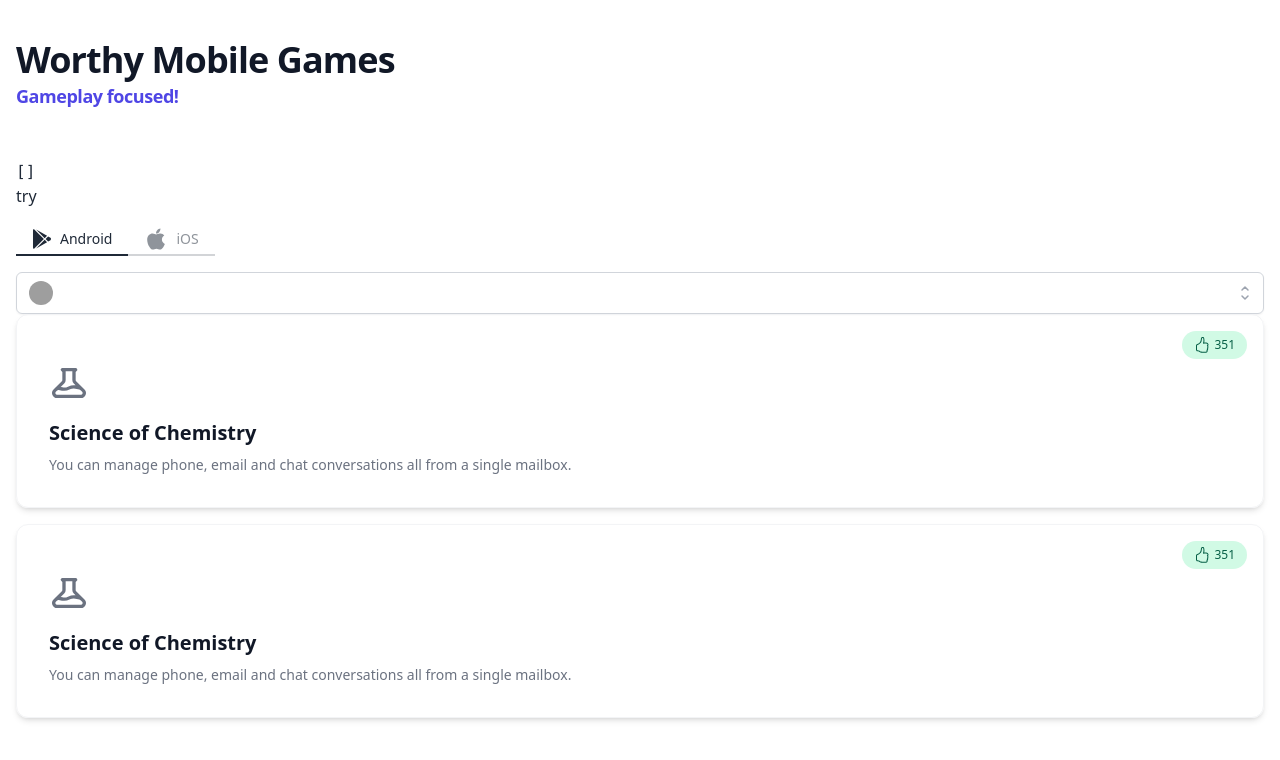
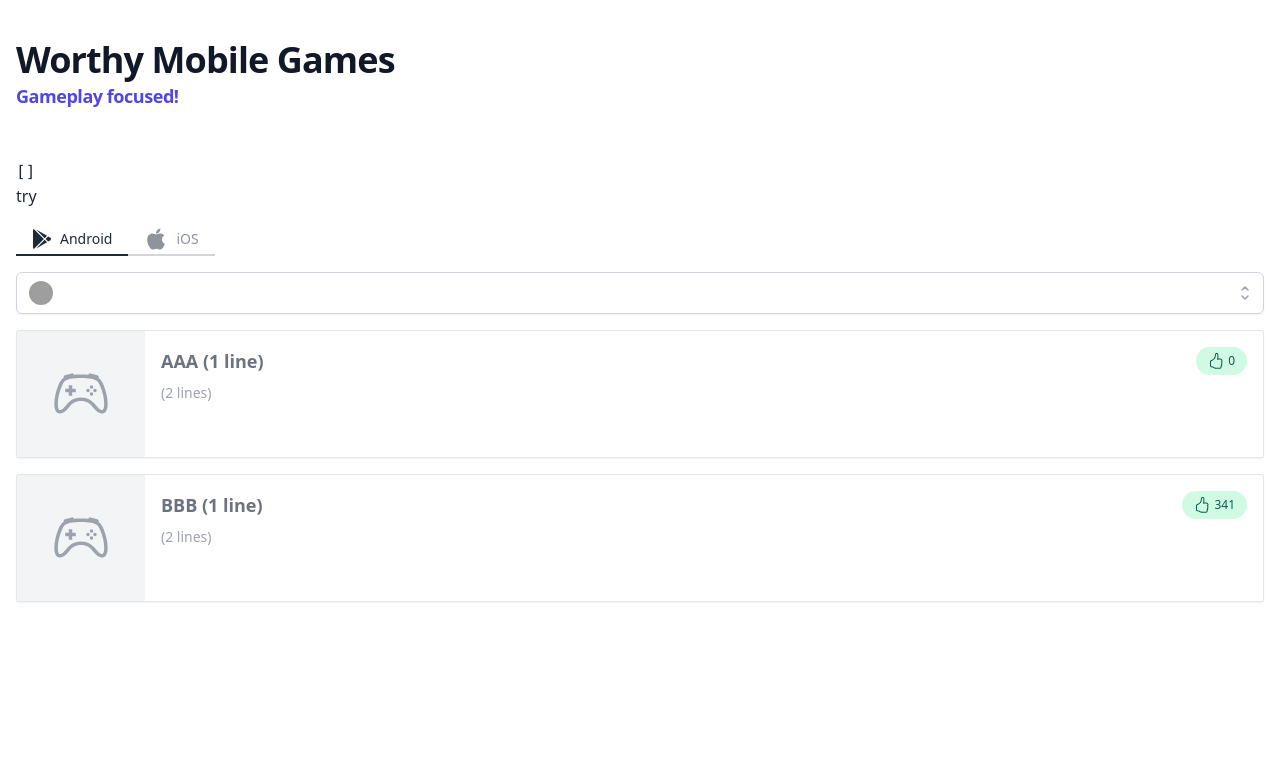
Before and after one commit to pdcmoreira/worthy-mobile-games-site, a Vue app: page /android in a window 1280 px wide. Shown: the top 760 px of the page. Built offline with nearby package versions, Linux system fonts and the light colour scheme; grey boxes are pictures that could not be loaded.

Commit message:
feat: wip

```diff
--- a/src/components/GameCard.vue
+++ b/src/components/GameCard.vue
@@ -2,44 +2,73 @@
 import type { Game } from "@/types";
 import { computed, type PropType } from "vue";
 import LikeIcon from "@/icons/LikeIcon.vue";
+import GameIcon from "@/icons/GameIcon.vue";
 
 const props = defineProps({
   game: { type: Object as PropType<Game>, required: true },
 });
 
-const likes = computed(() => 351);
+const getTagType = (tag: string) => {
+  const match = tag.match(/^(.+): (.+)$/);
+
+  if (!match) {
+    return null;
+  }
+
+  return {
+    type: match[1],
+    value: match[2],
+  };
+};
+
+// (pseudo-thinking)
+// TODO: think this through: data structure and typing
+const resolvedTags = computed(() => {
+  const result = {
+    genres: [],
+    payments: [],
+    features: [],
+  };
+
+  props.game.tags.forEach((tag) => {
+    const { type, value } = getTagType(tag);
+
+    result[type].push(value);
+  });
+
+  return result;
+});
 </script>
 
 <template>
-  <div class="relative block rounded-xl border border-gray-100 p-8 shadow-md">
-    <span
-      class="absolute right-4 top-4 flex rounded-full bg-emerald-100 px-3 py-1.5 text-xs font-medium text-emerald-800"
+  <div class="relative flex h-32 justify-center rounded-sm border shadow-sm">
+    <!-- Maybe "detach" it from the card (no background + margin right) -->
+    <div
+      class="flex w-32 min-w-fit flex-shrink-0 items-center justify-center bg-gray-100"
     >
-      <LikeIcon class="mr-1" /> {{ likes }}
-    </span>
+      <GameIcon class="h-14 w-14 text-gray-400" />
+    </div>
 
-    <div class="mt-4 text-gray-500 sm:pr-8">
-      <svg
-        class="h-8 w-8 sm:h-10 sm:w-10"
-        fill="none"
-        stroke="currentColor"
-        viewBox="0 0 24 24"
-        xmlns="http://www.w3.org/2000/svg"
+    <div class="flex flex-grow flex-col overflow-hidden p-4 text-gray-500">
+      <h3
+        class="w-full overflow-hidden overflow-ellipsis whitespace-nowrap text-lg font-bold"
       >
-        <path
-          stroke-linecap="round"
-          stroke-linejoin="round"
-          stroke-width="2"
-          d="M19.428 15.428a2 2 0 00-1.022-.547l-2.387-.477a6 6 0 00-3.86.517l-.318.158a6 6 0 01-3.86.517L6.05 15.21a2 2 0 00-1.806.547M8 4h8l-1 1v5.172a2 2 0 00.586 1.414l5 5c1.26 1.26.367 3.414-1.415 3.414H4.828c-1.782 0-2.674-2.154-1.414-3.414l5-5A2 2 0 009 10.172V5L8 4z"
-        ></path>
-      </svg>
+        {{ game.name }} (1 line)
+      </h3>
 
-      <h3 class="mt-4 text-xl font-bold text-gray-900">Science of Chemistry</h3>
+      <p
+        class="mt-2 overflow-hidden overflow-ellipsis whitespace-nowrap text-sm text-gray-400"
+      >
+        (2 lines)
+      </p>
+    </div>
 
-      <p class="mt-2 hidden text-sm sm:block">
-        You can manage phone, email and chat conversations all from a single
-        mailbox.
-      </p>
+    <div class="self-start py-4 pr-4">
+      <span
+        class="flex rounded-full bg-emerald-100 px-3 py-1.5 text-xs font-medium text-emerald-800"
+      >
+        <LikeIcon class="mr-1" /> {{ game.likes }}
+      </span>
     </div>
   </div>
 </template>
--- /dev/null
+++ b/src/icons/GameIcon.vue
@@ -0,0 +1,17 @@
+<template>
+  <svg
+    xmlns="http://www.w3.org/2000/svg"
+    width="16"
+    height="16"
+    fill="currentColor"
+    class="bi bi-controller"
+    viewBox="0 0 16 16"
+  >
+    <path
+      d="M11.5 6.027a.5.5 0 1 1-1 0 .5.5 0 0 1 1 0zm-1.5 1.5a.5.5 0 1 0 0-1 .5.5 0 0 0 0 1zm2.5-.5a.5.5 0 1 1-1 0 .5.5 0 0 1 1 0zm-1.5 1.5a.5.5 0 1 0 0-1 .5.5 0 0 0 0 1zm-6.5-3h1v1h1v1h-1v1h-1v-1h-1v-1h1v-1z"
+    />
+    <path
+      d="M3.051 3.26a.5.5 0 0 1 .354-.613l1.932-.518a.5.5 0 0 1 .62.39c.655-.079 1.35-.117 2.043-.117.72 0 1.443.041 2.12.126a.5.5 0 0 1 .622-.399l1.932.518a.5.5 0 0 1 .306.729c.14.09.266.19.373.297.408.408.78 1.05 1.095 1.772.32.733.599 1.591.805 2.466.206.875.34 1.78.364 2.606.024.816-.059 1.602-.328 2.21a1.42 1.42 0 0 1-1.445.83c-.636-.067-1.115-.394-1.513-.773-.245-.232-.496-.526-.739-.808-.126-.148-.25-.292-.368-.423-.728-.804-1.597-1.527-3.224-1.527-1.627 0-2.496.723-3.224 1.527-.119.131-.242.275-.368.423-.243.282-.494.575-.739.808-.398.38-.877.706-1.513.773a1.42 1.42 0 0 1-1.445-.83c-.27-.608-.352-1.395-.329-2.21.024-.826.16-1.73.365-2.606.206-.875.486-1.733.805-2.466.315-.722.687-1.364 1.094-1.772a2.34 2.34 0 0 1 .433-.335.504.504 0 0 1-.028-.079zm2.036.412c-.877.185-1.469.443-1.733.708-.276.276-.587.783-.885 1.465a13.748 13.748 0 0 0-.748 2.295 12.351 12.351 0 0 0-.339 2.406c-.022.755.062 1.368.243 1.776a.42.42 0 0 0 .426.24c.327-.034.61-.199.929-.502.212-.202.4-.423.615-.674.133-.156.276-.323.44-.504C4.861 9.969 5.978 9.027 8 9.027s3.139.942 3.965 1.855c.164.181.307.348.44.504.214.251.403.472.615.674.318.303.601.468.929.503a.42.42 0 0 0 .426-.241c.18-.408.265-1.02.243-1.776a12.354 12.354 0 0 0-.339-2.406 13.753 13.753 0 0 0-.748-2.295c-.298-.682-.61-1.19-.885-1.465-.264-.265-.856-.523-1.733-.708-.85-.179-1.877-.27-2.913-.27-1.036 0-2.063.091-2.913.27z"
+    />
+  </svg>
+</template>
--- a/src/views/GameList.vue
+++ b/src/views/GameList.vue
@@ -29,12 +29,14 @@ const games: Game[] = [
   {
     issueId: 1,
     name: "AAA",
-    totalReactions: 0,
+    likes: 0,
+    tags: [],
   },
   {
     issueId: 2,
     name: "BBB",
-    totalReactions: 3,
+    likes: 341,
+    tags: [],
   },
 ];
 </script>
@@ -55,7 +57,7 @@ const games: Game[] = [
       </RouterLink>
     </div>
 
-    <InputSelect />
+    <InputSelect class="mb-4" />
 
     <GameCard
       v-for="game in games"
```
Also changed, not shown: src/types/index.ts (+7 -1 lines).
